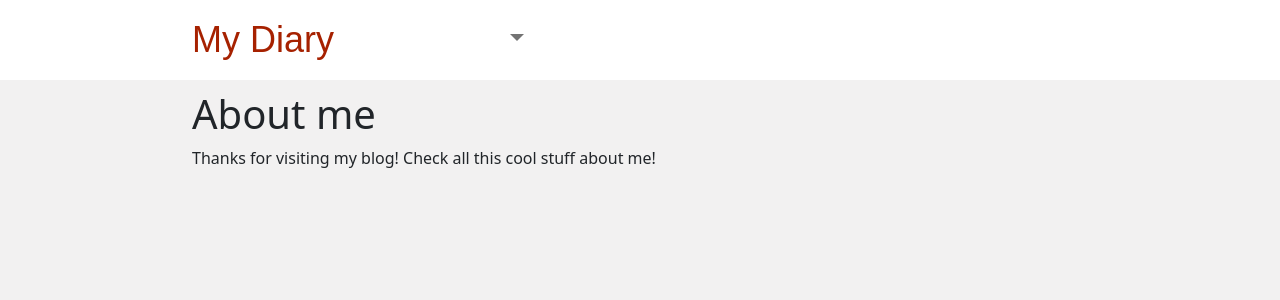
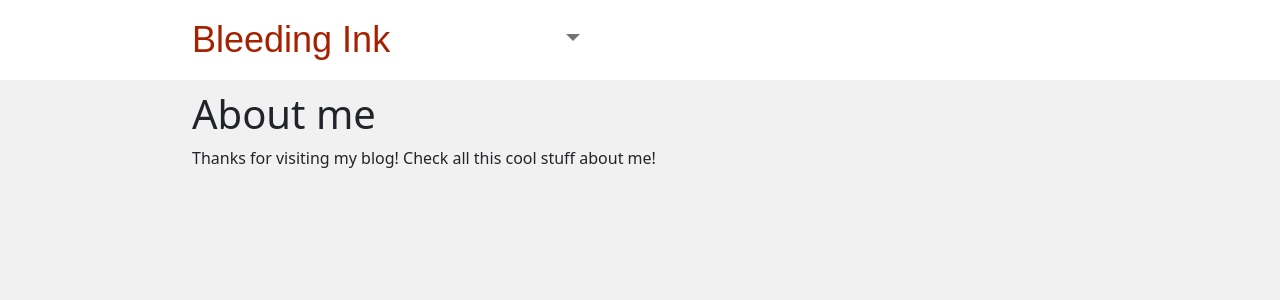
Before and after one commit to Priyanshu999/Bleeding-Ink, a Django app: page /about/ in a window 1280 px wide. Shown: the top 300 px of the page. Run offline with Django 3.2, Linux system fonts and the light colour scheme; some libraries are stand-ins or nearby versions; some web fonts are replaced.

Commit message:
Change the website's name

```diff
--- a/blog/templates/blog/base.html
+++ b/blog/templates/blog/base.html
@@ -27,7 +27,7 @@
 <body class='loader'>
   <nav class="navbar techfont navbar-expand-lg navbar-light">
     <div class="container-fluid container">
-      <a class="navbar-brand bigbrand" href="{% url 'post_list' %}">My Diary</a>
+      <a class="navbar-brand bigbrand" href="{% url 'post_list' %}">Bleeding Ink</a>
       <button class="navbar-toggler" type="button" data-bs-toggle="collapse" data-bs-target="#navbarSupportedContent" aria-controls="navbarSupportedContent" aria-expanded="false" aria-label="Toggle navigation">
         <span class="navbar-toggler-icon"></span>
       </button>
```
